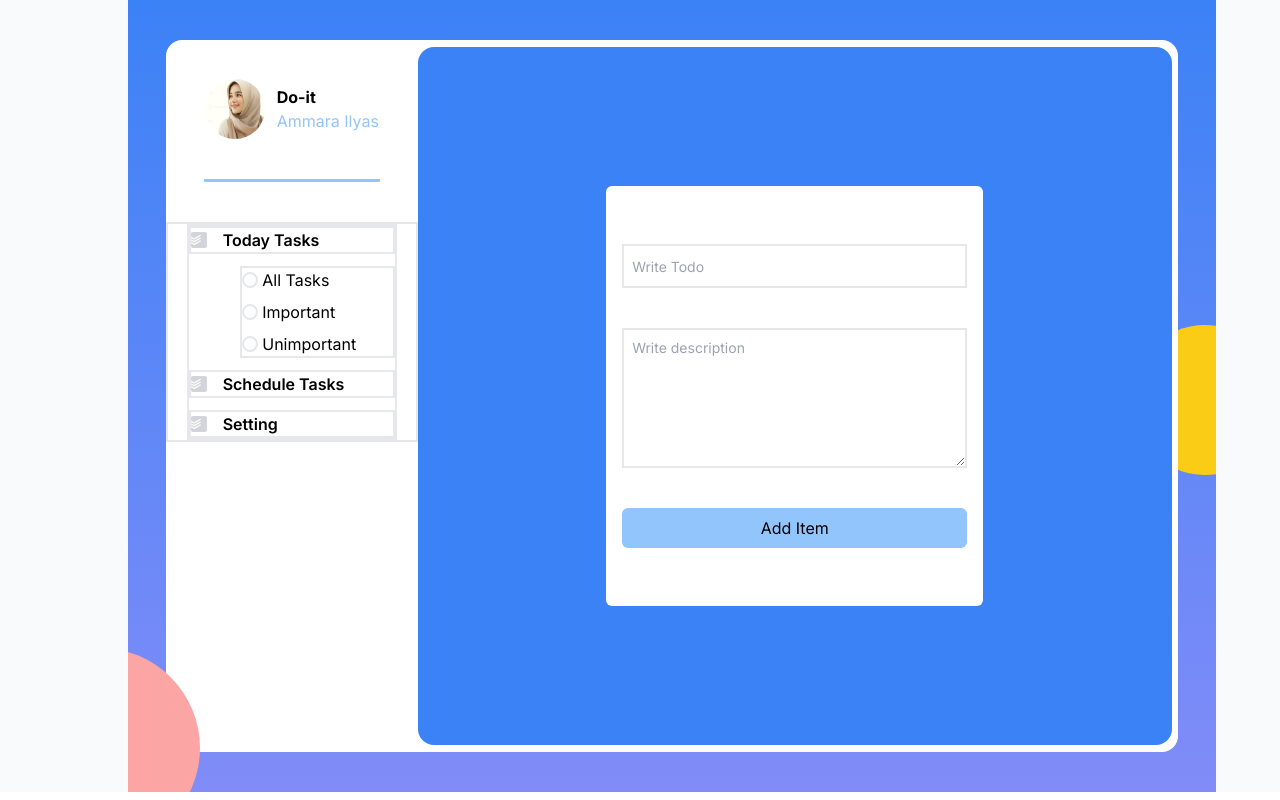
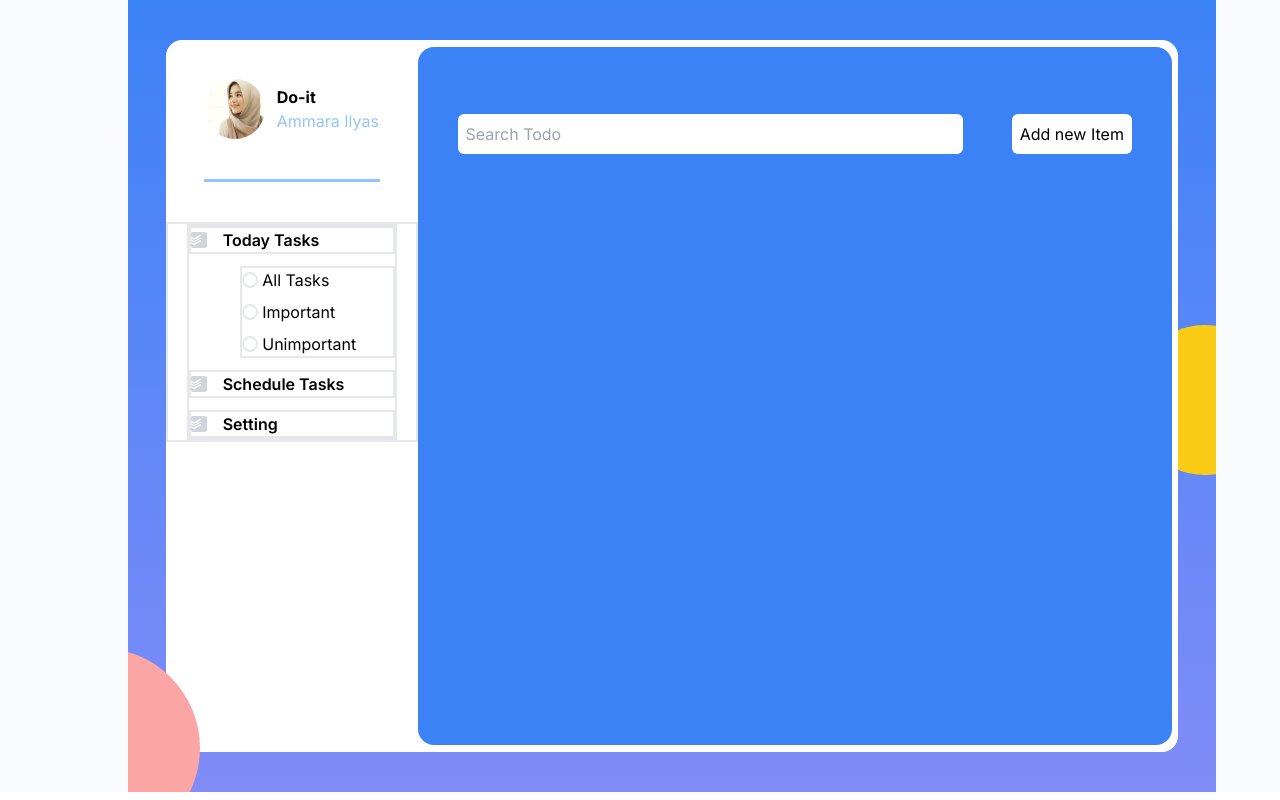
Before and after one commit to ammara-Ilyas/assign-todo-app, a Next.js app: page / in a window 1280 px wide. Built offline with nearby package versions, Linux system fonts and the light colour scheme.

Commit message:
Form hidden block added

```diff
--- a/app/components/contextApi/ContextApi.tsx
+++ b/app/components/contextApi/ContextApi.tsx
@@ -9,6 +9,7 @@ const TodoProvider = ({
   children,
 }: Readonly<{ children: React.ReactNode }>) => {
   const [todoList, setTodoList] = useState<Todo[]>([]);
+  const [isOpen, setIsOpen] = useState<Boolean>(false);
   const addTodo = (todo: string, todoDes: string) => {
     if (todo.trim() !== "" || todoDes.trim() !== "") {
       const newTodo = {
@@ -36,6 +37,8 @@ const TodoProvider = ({
         todoList,
         setTodoList,
         addTodo,
+        isOpen,
+        setIsOpen,
       }}
     >
       {children}
--- a/app/components/mainComponent/Search.tsx
+++ b/app/components/mainComponent/Search.tsx
@@ -7,19 +7,20 @@ const Search = () => {
   const [todo, setTodo] = useState("");
   const [todoDes, setTodoDes] = useState("");
 
-  const todoContext = useContext(TodoContext) as TodoContextType;
-  const addTodo = todoContext?.addTodo;
+  const { addTodo, isOpen, setIsOpen } = useContext(
+    TodoContext
+  ) as TodoContextType;
+  // const addTodo = todoContext?.addTodo;
   const handleSubmit = (e: any) => {
     e.preventDefault();
     console.log("todo", todo);
     console.log("destodo", todoDes);
 
-    console.log("clicked");
-
     addTodo(todo, todoDes);
+    setIsOpen(false);
   };
   return (
-    <div className="h-full w-full ">
+    <div className={`h-full w-full ${isOpen ? "block" : "hidden"}`}>
       {" "}
       <div className="flex items-center h-full">
         <form
--- a/app/components/mainComponent/SearchFilter.tsx
+++ b/app/components/mainComponent/SearchFilter.tsx
@@ -1,6 +1,14 @@
-import React from "react";
+"use client";
+import React, { useContext } from "react";
 import Button from "../widgets/Button";
+import { TodoContext } from "../contextApi/ContextApi";
+import { TodoContextType } from "../types/Types";
 const SearchFilter = () => {
+  const { isOpen, setIsOpen } = useContext(TodoContext) as TodoContextType;
+  const handleFormOpen = () => {
+    console.log("isopen", isOpen);
+    setIsOpen(true);
+  };
   return (
     <div className="h-1/4 flex items-center justify-between mx-10">
       <input
@@ -8,7 +16,11 @@ const SearchFilter = () => {
         placeholder="Search Todo"
         className="w-3/4 p-2 rounded-md outline-none"
       />
-      <Button text="Add new Item" tailwindClasses="bg-white" />
+      <Button
+        text="Add new Item"
+        tailwindClasses="bg-white"
+        clickButton={handleFormOpen}
+      />
     </div>
   );
 };
--- a/app/components/types/Types.tsx
+++ b/app/components/types/Types.tsx
@@ -19,4 +19,6 @@ export interface TodoContextType {
   todoList: Todo[];
   addTodo: (todo: string, todoDes: string) => void;
   setTodoList: React.Dispatch<React.SetStateAction<Todo[]>>;
+  isOpen: Boolean;
+  setIsOpen: React.Dispatch<React.SetStateAction<Boolean>>;
 }
```
